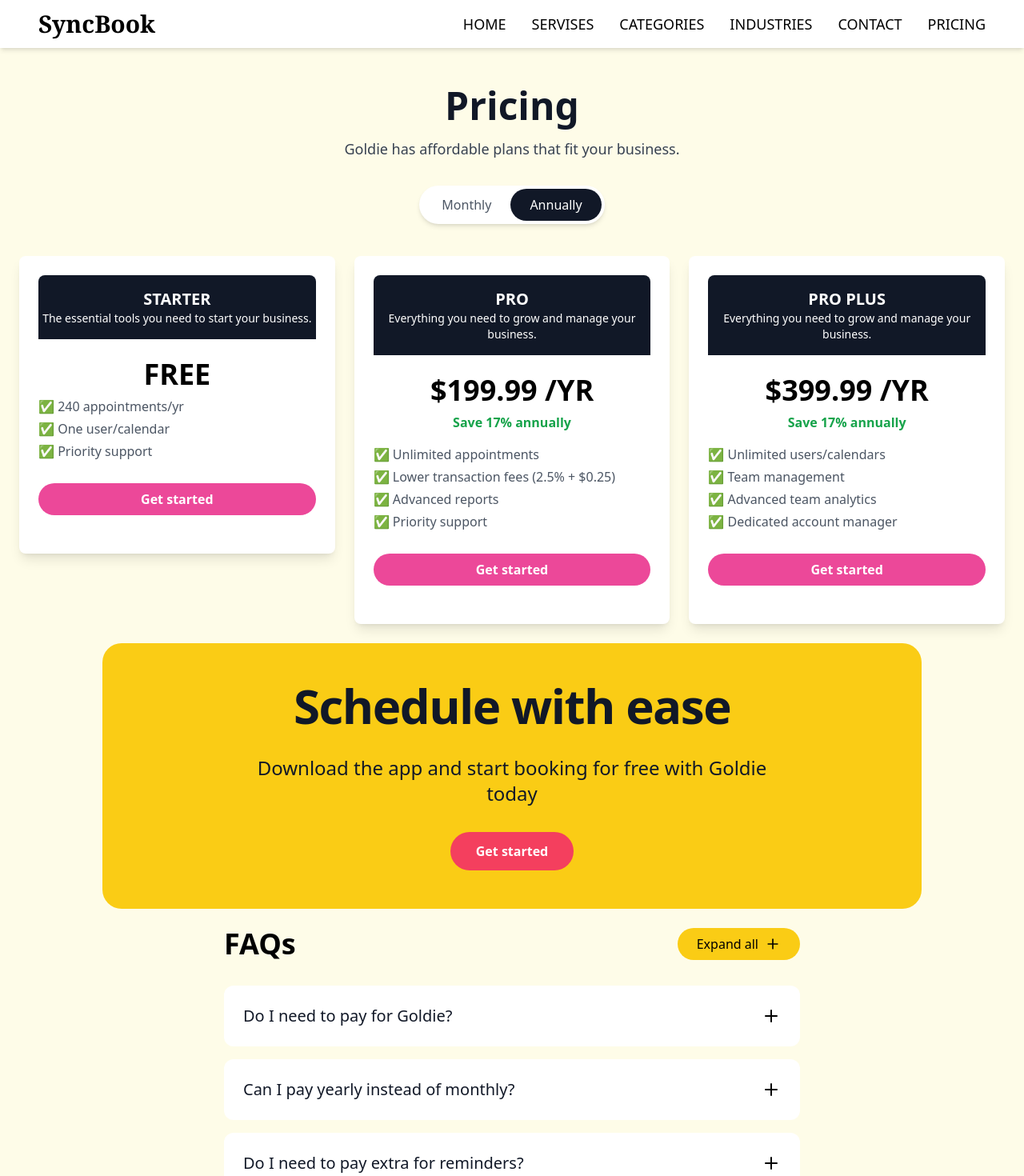
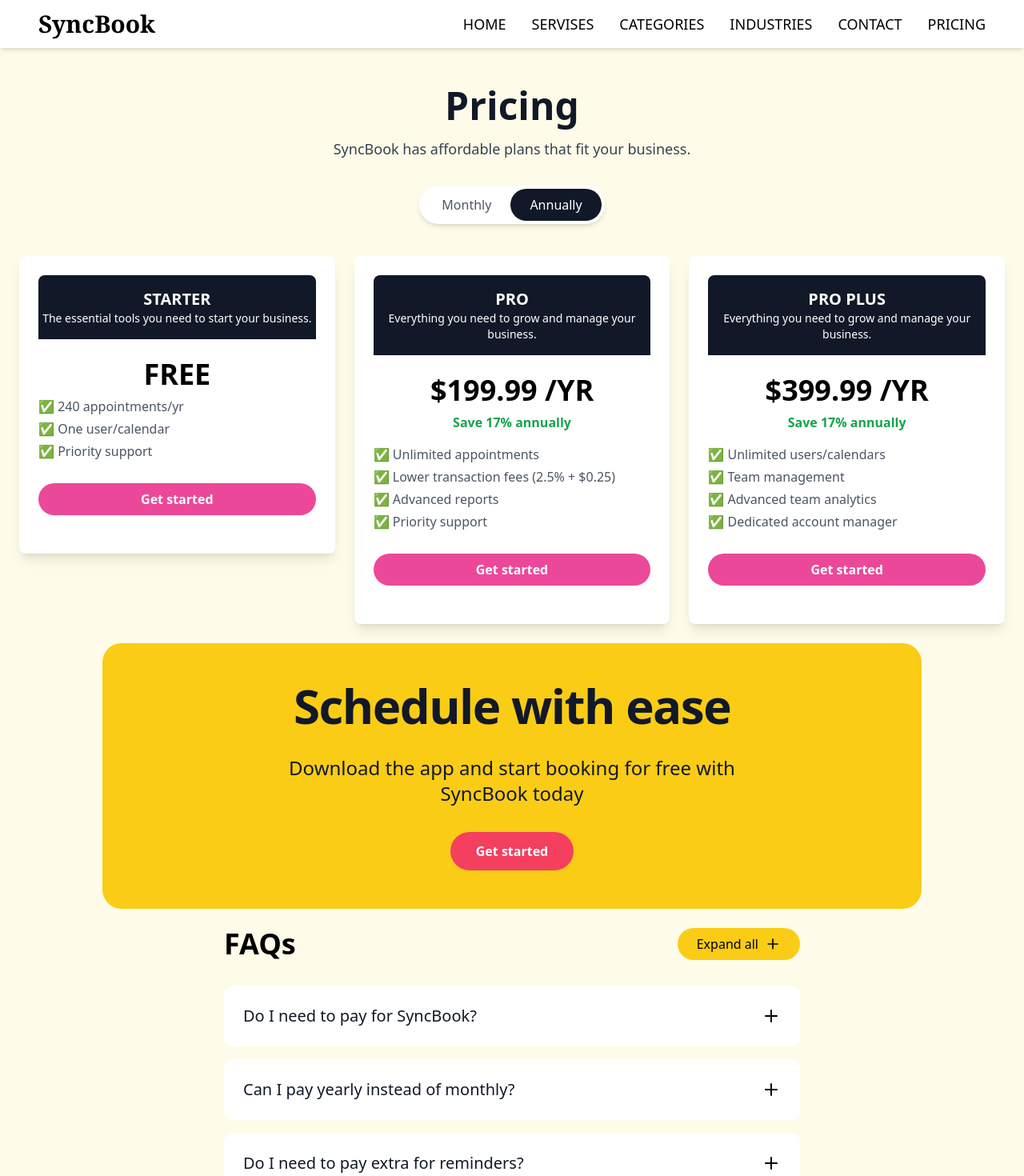
Before and after one commit to Pratham11601/quick_cabs_website, a React (Vite) app: page /pricing in a window 1280 px wide. Shown: the top 1470 px of the page at 80% size. Built offline with nearby package versions, Linux system fonts and the light colour scheme.

Commit message:
changes updated

```diff
--- a/src/pages/Pricing/FAQItem.jsx
+++ b/src/pages/Pricing/FAQItem.jsx
@@ -39,8 +39,8 @@ const FAQSection = () => {
 
   const faqs = [
     {
-      question: "Do I need to pay for Goldie?",
-      answer: "Goldie offers both free and premium plans. You can start with our free plan and upgrade anytime for additional features."
+      question: "Do I need to pay for SyncBook?",
+      answer: "SyncBook offers both free and premium plans. You can start with our free plan and upgrade anytime for additional features."
     },
     {
       question: "Can I pay yearly instead of monthly?",
--- a/src/pages/Pricing/PricingSection.jsx
+++ b/src/pages/Pricing/PricingSection.jsx
@@ -355,7 +355,7 @@ const PricingSection = () => {
     <section className="bg-yellow-50 py-12 px-6 text-center">
       <h2 className="text-5xl font-bold text-gray-900 mb-4 animate__animated animate__fadeIn">Pricing</h2>
       <p className="text-gray-700 mb-8 text-lg animate__animated animate__fadeIn animate__delay-1s">
-        Goldie has affordable plans that fit your business.
+        SyncBook has affordable plans that fit your business.
       </p>
 
       {/* Billing Toggle */}
@@ -431,7 +431,7 @@ const PricingSection = () => {
 
           <div className="max-w-2xl">
             <p className="text-xl md:text-2xl text-gray-900">
-              Download the app and start booking for free with Goldie today
+              Download the app and start booking for free with SyncBook today
             </p>
           </div>
 
```
